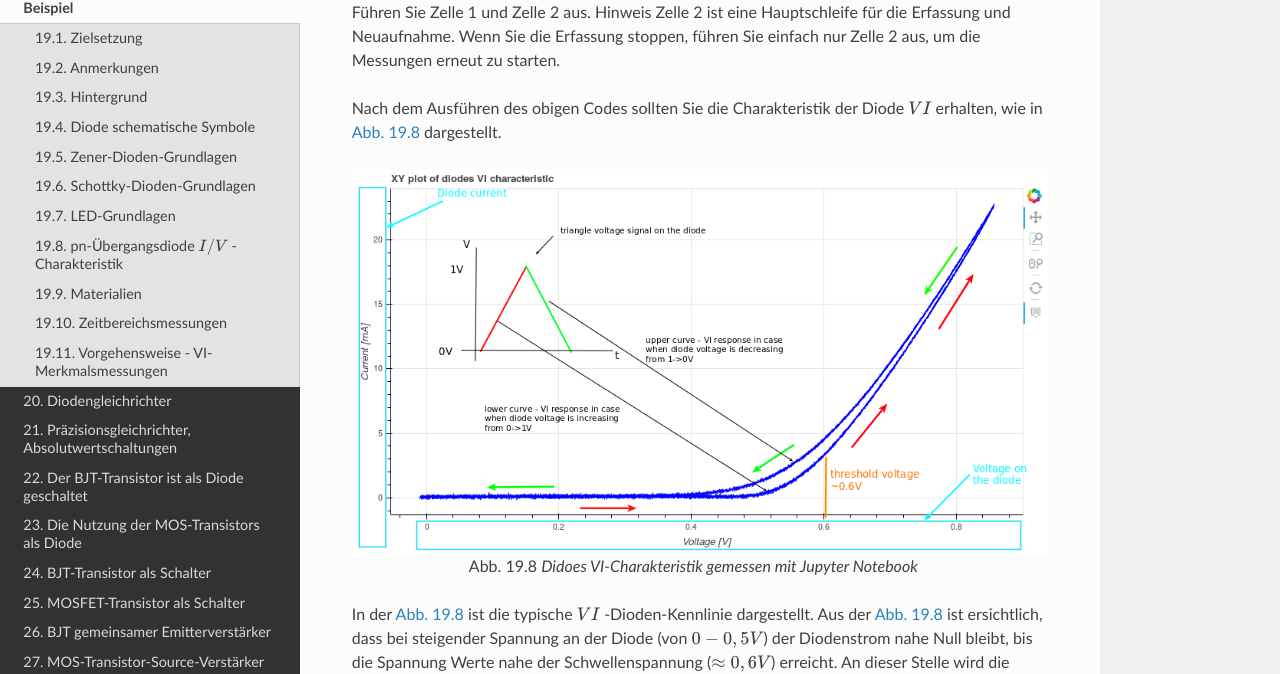
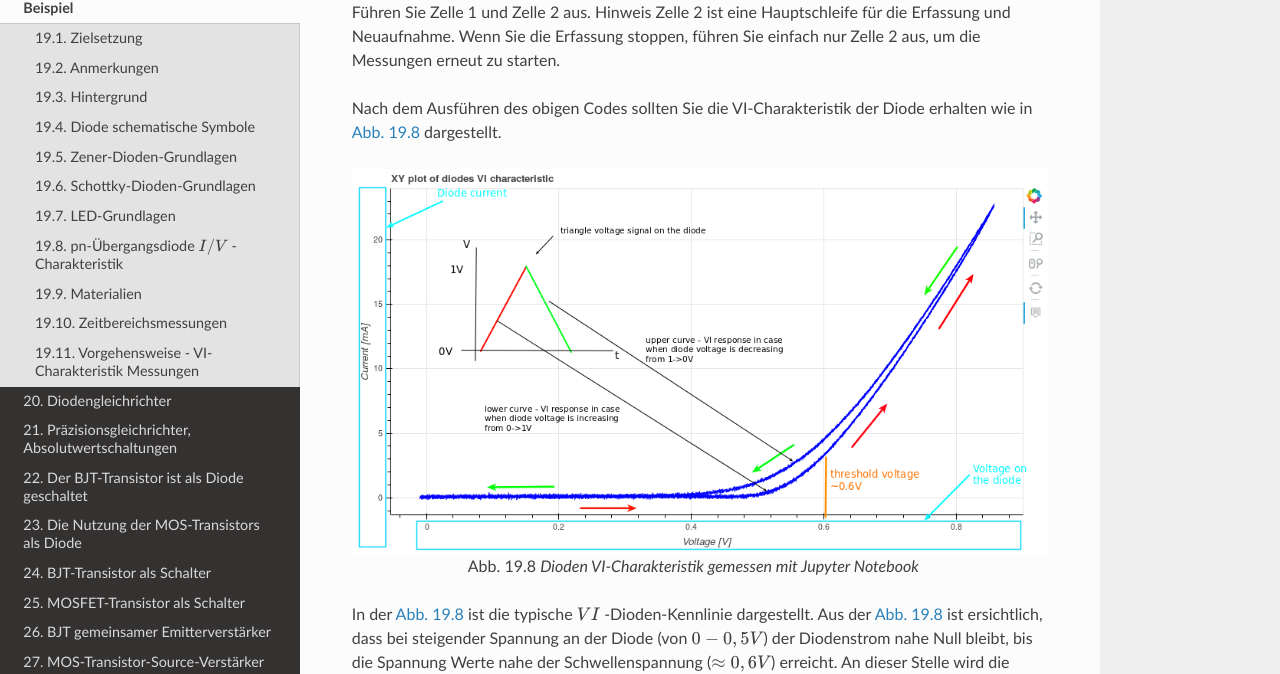
Before and after one commit to mimeiners/ActiveLearning-de, a Sphinx documentation site: the page built from activelearning/source/Activity_19_Diodes.rst, in a window 1280 px wide and 900 px high, scrolled down 9328 px. Shown: the part 161-835 px from the top of the window. Built offline with Sphinx 7.4.7 and the Read the Docs theme 2.0.0, drawn with Linux system fonts in a browser that asks for light colours; some of the changed text lies outside the part shown.

Commit message:
Kleine Korrekturen in 12/22

```diff
--- a/activelearning/source/Activity_19_Diodes.rst
+++ b/activelearning/source/Activity_19_Diodes.rst
@@ -326,8 +326,8 @@ als :math:`0,6 V` ist, beginnt die Diode zu leiten und der Pfadstrom wird nur du
 Widerstand :math:`R1` begrenzt.
 
 
-Vorgehensweise - VI-Merkmalsmessungen
--------------------------------------
+Vorgehensweise - VI-Charakteristik Messungen
+--------------------------------------------
 
 Für diese Aufgabe verwenden wir die Webanwendung Jupyter Notebook. Wie Sie Jupyter
 Notebook starten und ein neues Projekt erstellen, ist in :numref:`19_fig_07` des
@@ -365,14 +365,14 @@ Führen Sie Zelle 1 und Zelle 2 aus. Hinweis Zelle 2 ist eine Hauptschleife
 für die Erfassung und Neuaufnahme. Wenn Sie die Erfassung stoppen, führen
 Sie einfach nur Zelle 2 aus, um die Messungen erneut zu starten.
 
-Nach dem Ausführen des obigen Codes sollten Sie die Charakteristik der
-Diode :math:`VI` erhalten, wie in :numref:`19_fig_08` dargestellt.
+Nach dem Ausführen des obigen Codes sollten Sie die VI-Charakteristik der
+Diode erhalten wie in :numref:`19_fig_08` dargestellt.
 
 .. figure:: img/Activity_19_Fig_08.png
    :name: 19_fig_08
    :align: center
 
-   Didoes VI-Charakteristik gemessen mit Jupyter Notebook
+   Dioden VI-Charakteristik gemessen mit Jupyter Notebook
 
 In der :numref:`19_fig_08` ist die typische :math:`VI` -Dioden-Kennlinie dargestellt.
 Aus der :numref:`19_fig_08` ist ersichtlich, dass bei steigender Spannung an der
```
Also changed, not shown: activelearning/source/Activity_22_TheBJTasDiode.rst (+13 -13 lines).
